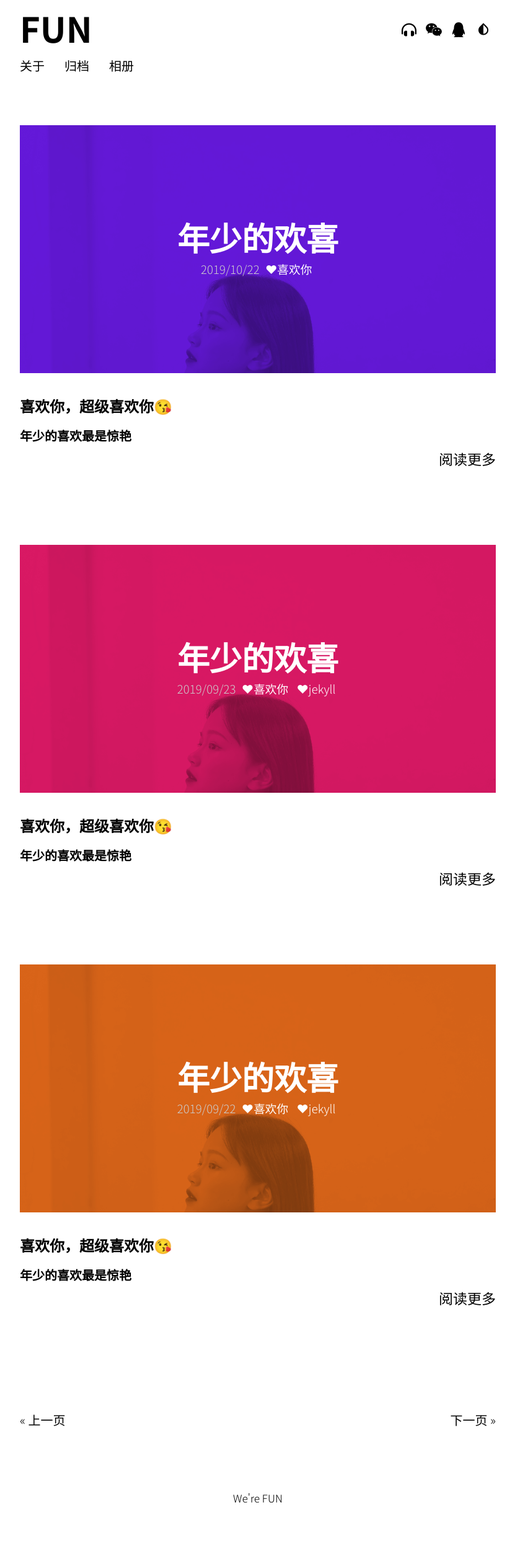
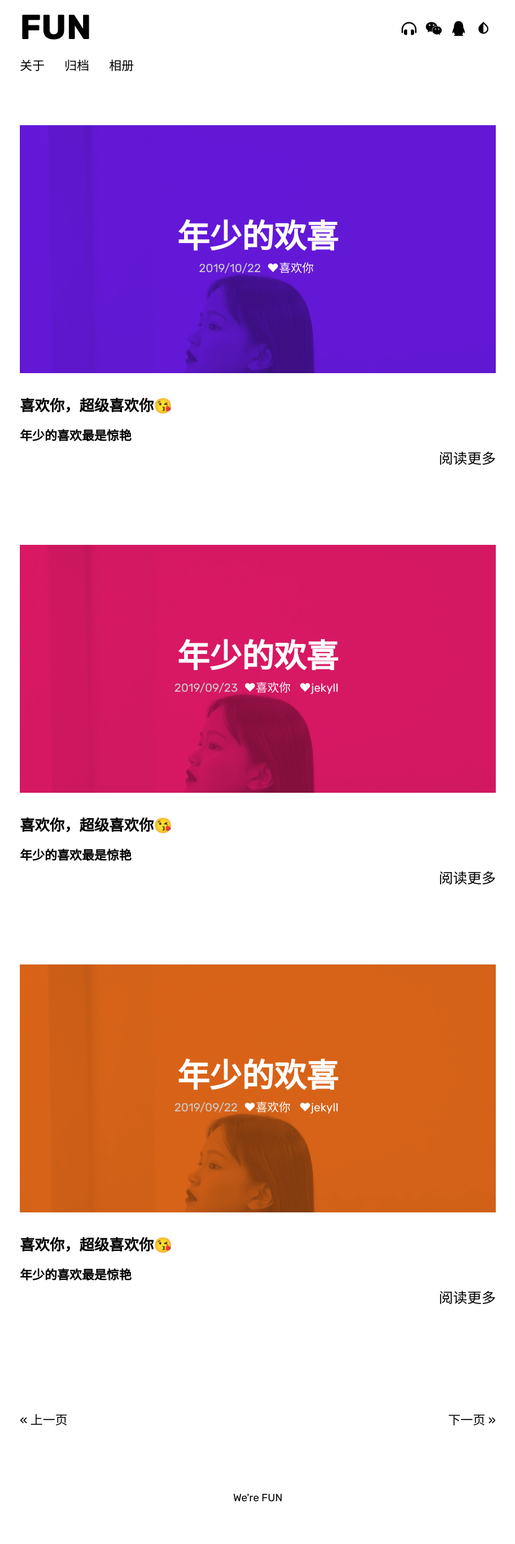
Before and after one commit to FUNzmr/Remember, a Jekyll site: the page built from index.html, in a window 1280 px wide. Shown: the whole page at 62% size, without its empty margins (224-1055 px from the left). Built offline with Jekyll 4.4.1, drawn with Linux system fonts in a browser that asks for light colours; nearby versions of some CDN libraries; some web fonts are replaced; the list of posts is cut into pages by our own code; comment, search, counter and statistics services are not loaded; a style sheet for code colours, icons or effects is not loaded.

Commit message:
。。
。

```diff
--- a/_config.yml
+++ b/_config.yml
@@ -20,8 +20,8 @@
   titles_only                : false # show post titles only on main blog page
 
 # Fonts
-  font                       : '"Noto Sans SC", -apple-system, BlinkMacSystemFont, "Helvetica Neue", sans-serif'
-  load_google_fonts          : 'Noto Sans SC:300,300italic,700,700italic'
+  font                       : '"Rubik", -apple-system, BlinkMacSystemFont, "Helvetica Neue", sans-serif'
+  load_google_fonts          : 'Rubik:400,400italic,700,700italic'
 
 
 # Author info
```
